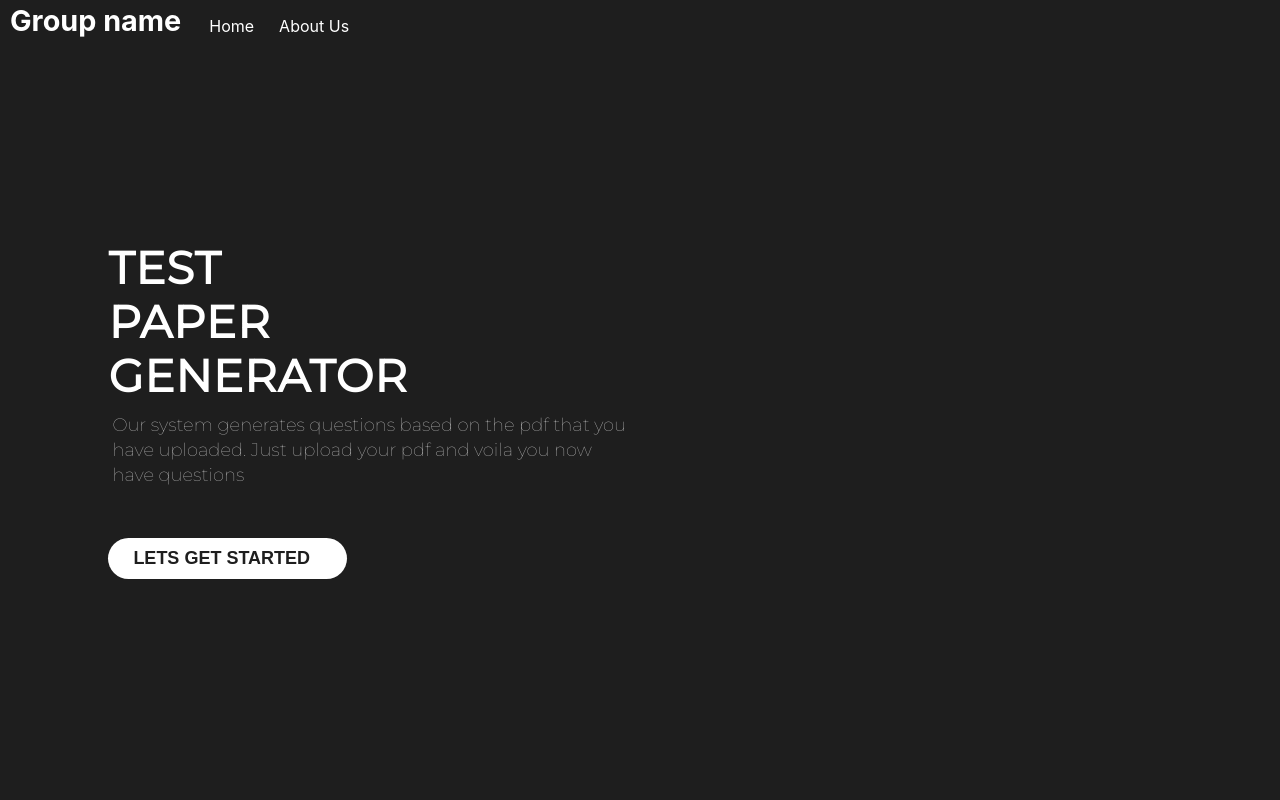
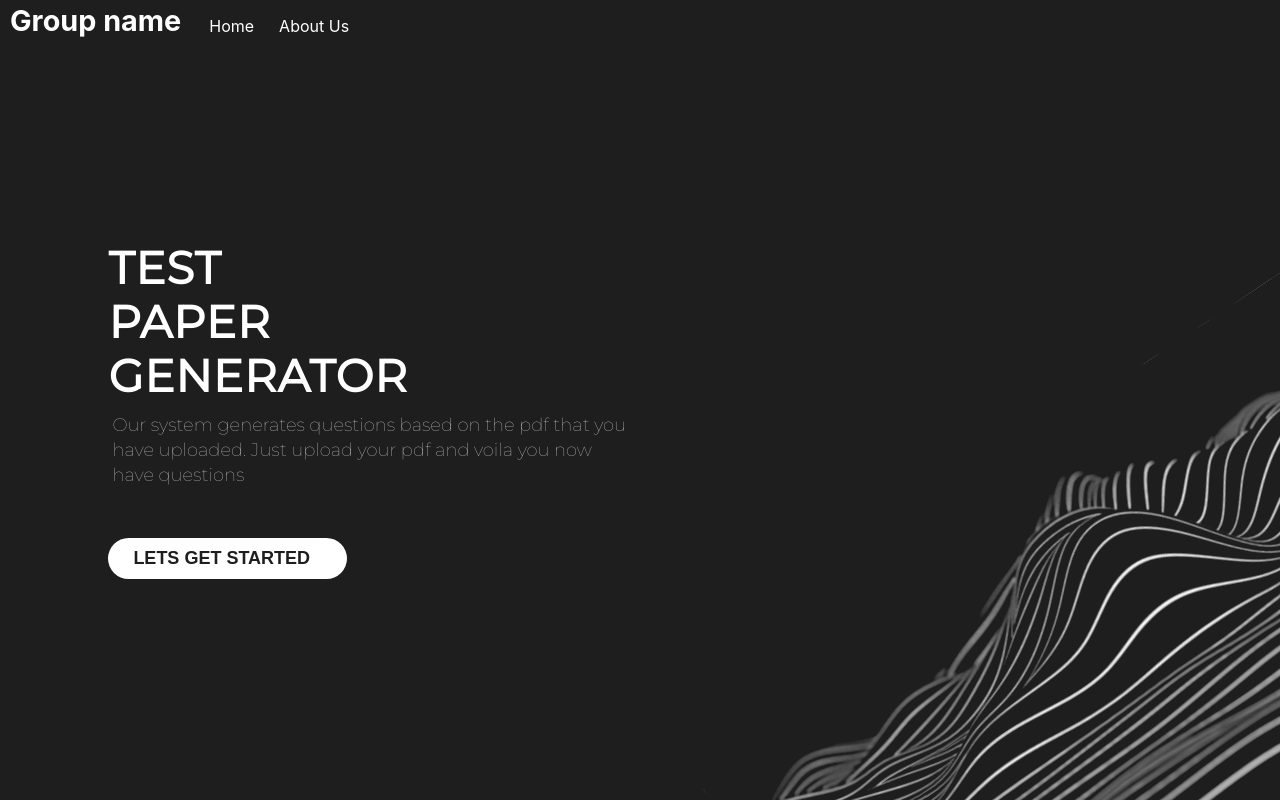
Before and after one commit to Violent-Idiot/Test-generator, a React (Create React App) app in the folder client/: page / in a window 1280 px wide. Built offline with nearby package versions, Linux system fonts and the light colour scheme.

Commit message:
added the waves in the landing page

```diff
--- a/client/src/Components/Landing/Landing.js
+++ b/client/src/Components/Landing/Landing.js
@@ -81,9 +81,7 @@ const Landing = (props) => {
           </div>
         </div>
         <div className={styles.logoContainer}>
-         {/* <div className={styles.waveCtn}>
-            <img src={Wave}/>
-            </div> */}
+          <img className={styles.waveCtn} src={Wave}/>
 
         </div>
       </div>
--- a/client/src/Components/Landing/Landing.module.css
+++ b/client/src/Components/Landing/Landing.module.css
@@ -20,6 +20,10 @@
 .logoContainer {
   grid-area: "logo";
   overflow: hidden;
+  display: flex;
+  flex-direction: column;
+  align-items: center;
+  justify-content: flex-end;
 }
 
 /*--------for test--------*/
@@ -70,6 +74,7 @@
   cursor: pointer;
   transition-duration: 0.4s;
 }
-.waveCtn img {
-  width: 70%;
+.waveCtn {
+  width: 100%;
+  mix-blend-mode: lighten;
 }
--- a/client/src/Components/Quiz/Quiz.module.css
+++ b/client/src/Components/Quiz/Quiz.module.css
@@ -6,6 +6,7 @@
   height: 100%;
   overflow: auto;
   padding-bottom: 100px;
+  overflow-x: hidden;
 }
 #heading2 {
   font-size: 2.5em;
```
